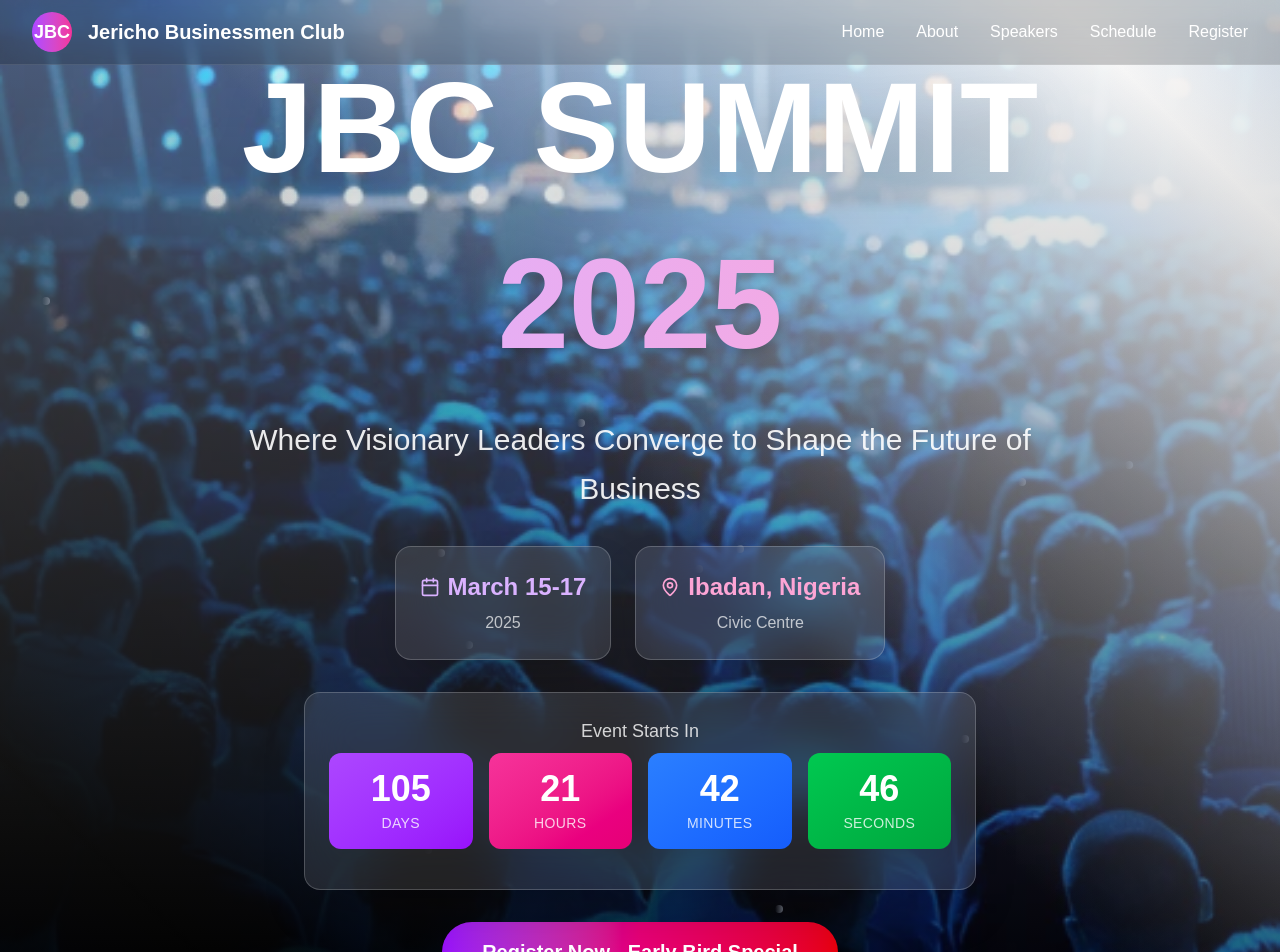
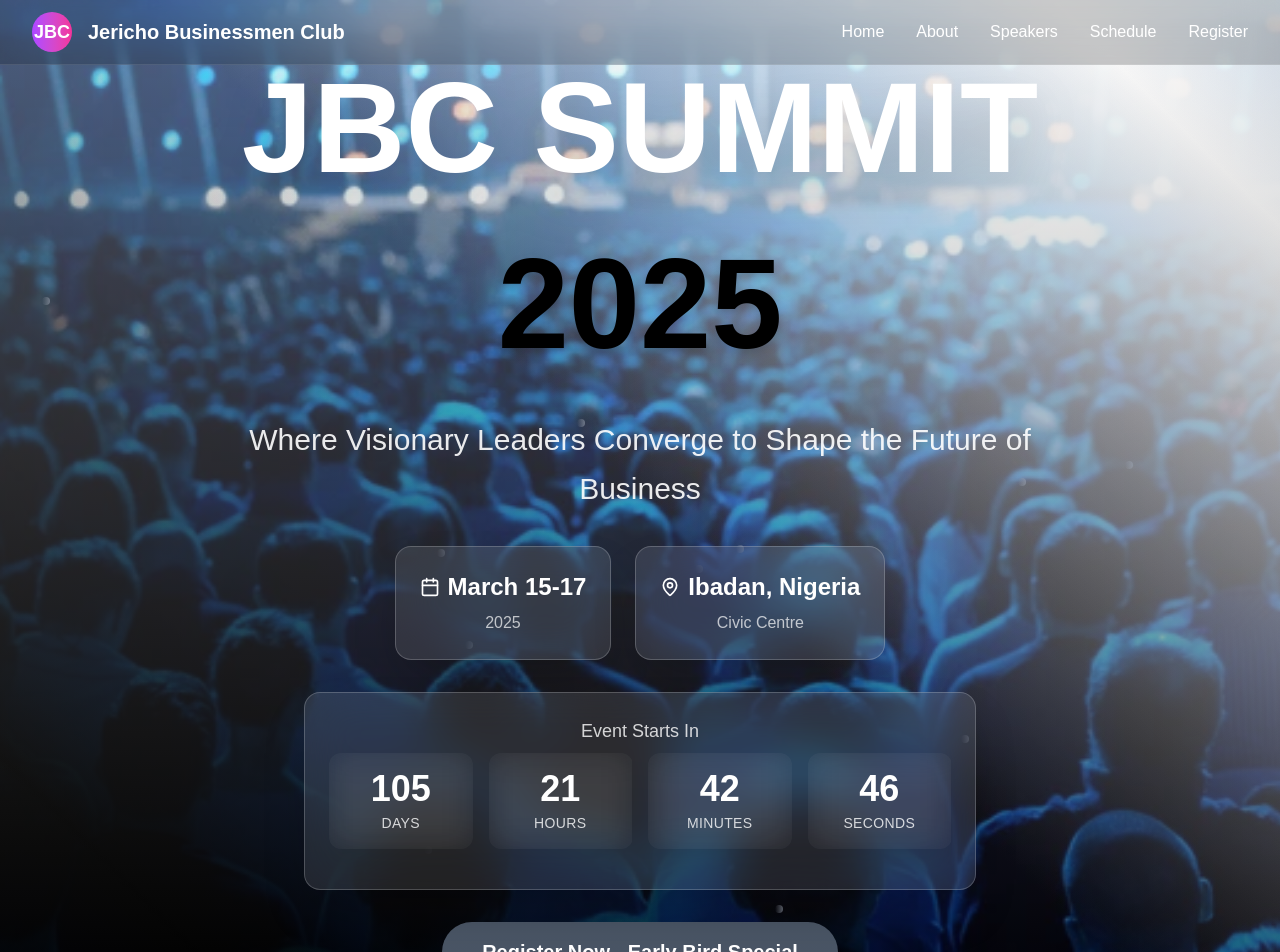
Before and after one commit to olaspanky/jbc2025, a Next.js app: page / in a window 1280 px wide. Shown: the top 952 px of the page. Built offline with nearby package versions, Linux system fonts and the light colour scheme.

Commit message:
first commit

```diff
--- a/src/app/page.tsx
+++ b/src/app/page.tsx
@@ -283,7 +283,7 @@ const HeroSection: React.FC = () => (
       <div className="space-y-6 sm:space-y-8 animate-fade-in">
         <h1 className="text-4xl sm:text-6xl md:text-8xl lg:text-9xl font-bold leading-tight">
           <span className="block text-white mb-4 drop-shadow-2xl">JBC SUMMIT</span>
-          <span className="block bg-gradient-to-r from-purple-300 to-pink-300 bg-clip-text text-transparent drop-shadow-lg">
+          <span className="block bg-black bg-clip-text text-transparent drop-shadow-lg">
             2025
           </span>
         </h1>
@@ -292,14 +292,14 @@ const HeroSection: React.FC = () => (
         </p>
         <div className="flex flex-col sm:flex-row gap-4 sm:gap-6 justify-center items-center">
           <GlassCard className="p-4 sm:p-6 text-center min-w-[180px] sm:min-w-[200px]">
-            <div className="flex items-center justify-center space-x-2 text-purple-300 mb-2">
+            <div className="flex items-center justify-center space-x-2 text-white mb-2">
               <Calendar className="w-4 h-4 sm:w-5 sm:h-5" />
               <span className="text-base sm:text-lg md:text-2xl font-bold">March 15-17</span>
             </div>
             <div className="text-white/70 text-sm sm:text-base">2025</div>
           </GlassCard>
           <GlassCard className="p-4 sm:p-6 text-center min-w-[180px] sm:min-w-[200px]">
-            <div className="flex items-center justify-center space-x-2 text-pink-300 mb-2">
+            <div className="flex items-center justify-center space-x-2 text-white mb-2">
               <MapPin className="w-4 h-4 sm:w-5 sm:h-5" />
               <span className="text-base sm:text-lg md:text-2xl font-bold">Ibadan, Nigeria</span>
             </div>
@@ -313,29 +313,29 @@ const HeroSection: React.FC = () => (
               <CountdownBox
                 value={timeLeft.days}
                 label="Days"
-                color="from-purple-500 to-purple-600"
+                color="black"
               />
               <CountdownBox
                 value={timeLeft.hours}
                 label="Hours"
-                color="from-pink-500 to-pink-600"
+                color="black"
               />
               <CountdownBox
                 value={timeLeft.minutes}
                 label="Minutes"
-                color="from-blue-500 to-blue-600"
+                color="black"
               />
               <CountdownBox
                 value={timeLeft.seconds}
                 label="Seconds"
-                color="from-green-500 to-green-600"
+                color="black"
               />
             </div>
           </div>
         </GlassCard>
         <a
           href="#register"
-          className="inline-block text-sm sm:text-base md:text-lg lg:text-xl bg-gradient-to-r from-purple-600 via-pink-600 to-red-600 px-8 py-3 sm:px-10 sm:py-4 rounded-full font-bold text-white hover:scale-105 hover:shadow-2xl transition-all duration-300 transform hover:-translate-y-1"
+          className="inline-block text-sm sm:text-base md:text-lg lg:text-xl bg-gradient-to-r from-gray-600 via-gray-600 to-gray-600 px-8 py-3 sm:px-10 sm:py-4 rounded-full font-bold text-white hover:scale-105 hover:shadow-2xl transition-all duration-300 transform hover:-translate-y-1"
           aria-label="Register for the summit"
         >
           Register Now - Early Bird Special
```
